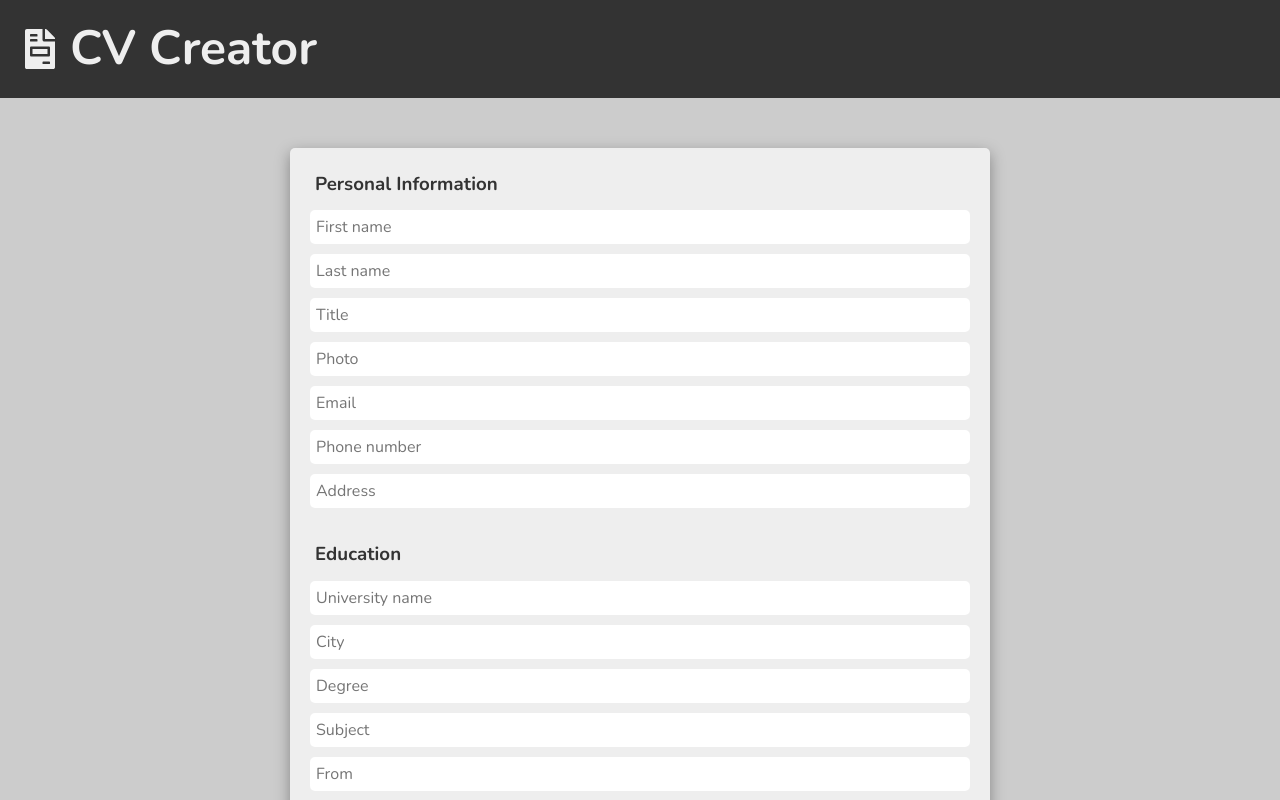
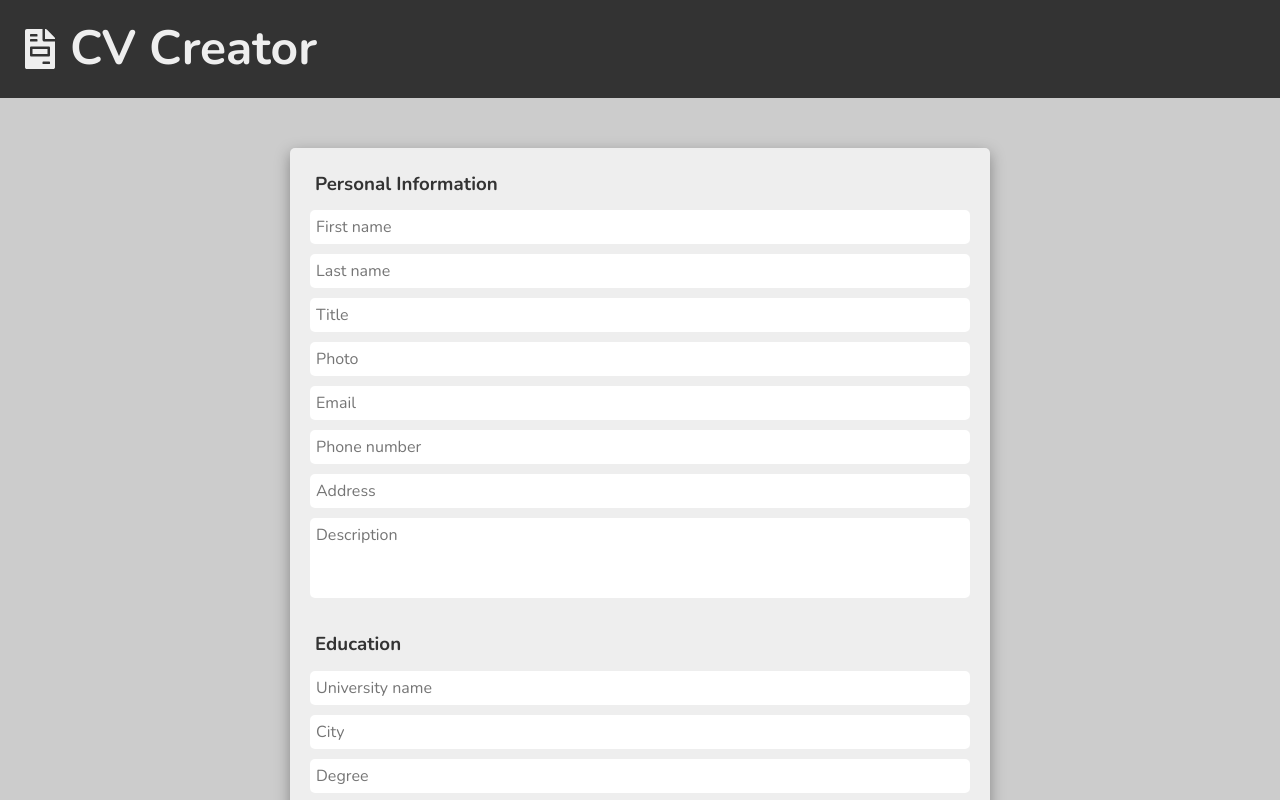
Before and after one commit to michalosman/cv-application, a React (Create React App) app: page / in a window 1280 px wide. Shown: the top 800 px of the page. Built offline with nearby package versions, Linux system fonts and the light colour scheme.

Commit message:
Add description

```diff
--- a/src/components/CVForm/Personal.js
+++ b/src/components/CVForm/Personal.js
@@ -1,6 +1,7 @@
 import React from "react";
 import Input from "../Utils/Input";
 import Section from "../Utils/Section";
+import TextArea from "../Utils/TextArea";
 
 const Personal = () => {
   return (
@@ -16,6 +17,7 @@ const Personal = () => {
       <Input type="text" name="" placeholder="Email" />
       <Input type="text" name="" placeholder="Phone number" />
       <Input type="text" name="" placeholder="Address" />
+      <TextArea name="" placeholder="Description" />
     </Section>
   );
 };
--- /dev/null
+++ b/src/components/Utils/TextArea.js
@@ -0,0 +1,21 @@
+import React from "react";
+import styled from "styled-components";
+
+const TextArea = ({ type, name, placeholder }) => {
+  return <TextAreaWrapper name={name} placeholder={placeholder} />;
+};
+
+const TextAreaWrapper = styled.textarea`
+  height: 80px;
+  padding: 0.5rem;
+  padding-right: 2rem;
+  border-radius: 5px;
+  border: 1px solid transparent;
+  resize: none;
+
+  &:focus {
+    border: 1px solid ${({ theme }) => theme.colors.lightActive};
+  }
+`;
+
+export default TextArea;
--- a/src/theme/GlobalStyle.js
+++ b/src/theme/GlobalStyle.js
@@ -48,7 +48,8 @@ const GlobalStyle = createGlobalStyle`
   }
 
   button,
-  input {
+  input,
+  textarea {
     border: none;
     outline: none;
     color: inherit;
```
